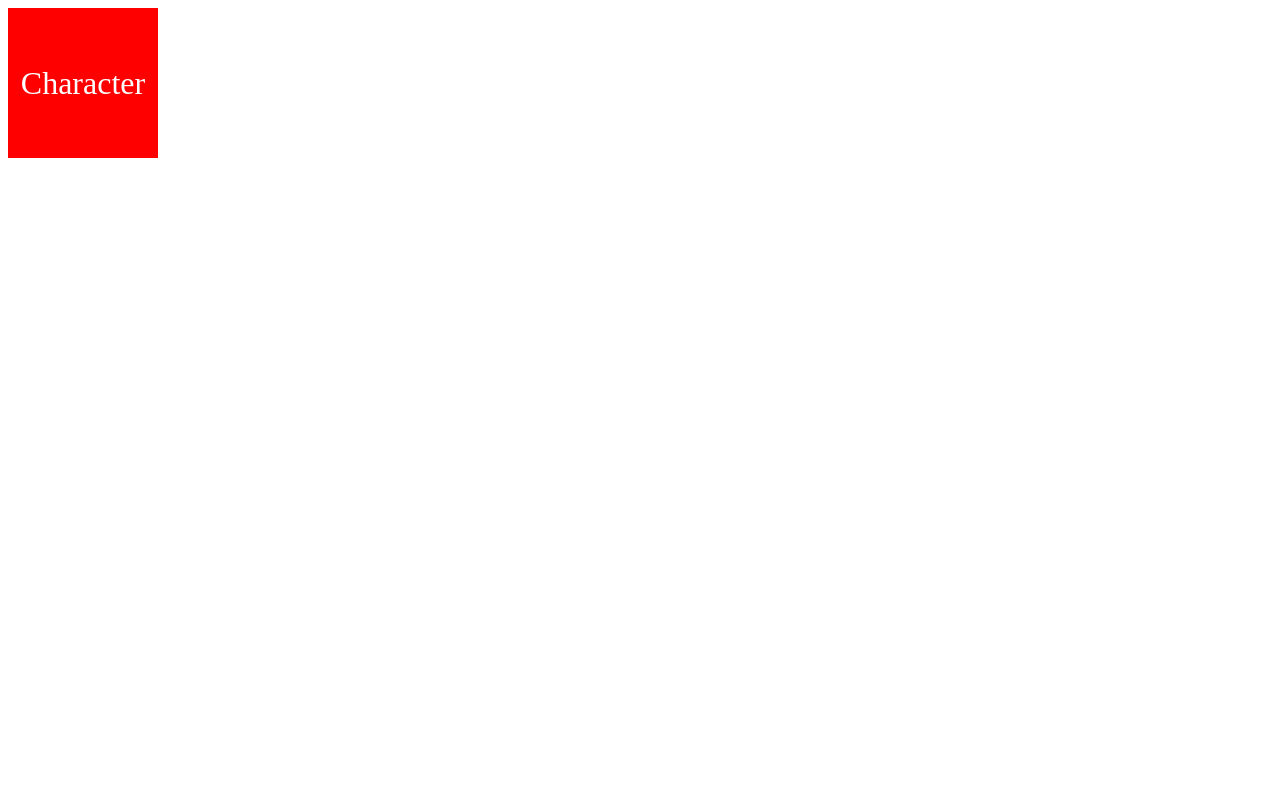
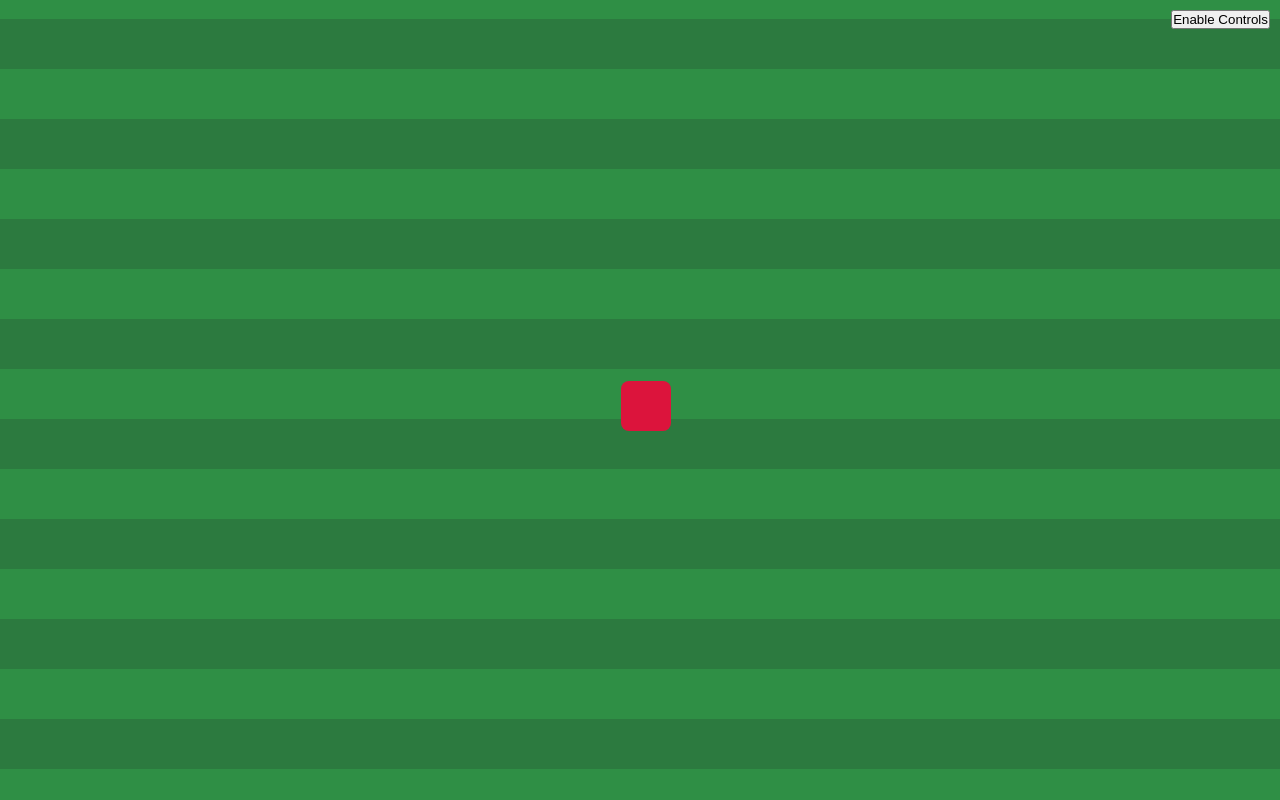
Before and after one commit to DataCrux08/Vibe_Projects, a plain HTML site: page Game/index.html in a window 1280 px wide. Drawn offline with Linux system fonts and the light colour scheme.

Commit message:
This is just a skeleton but we'll Work something into it

```diff
--- a/Game/index.html
+++ b/Game/index.html
@@ -1,15 +1,28 @@
 <!DOCTYPE html>
 <html lang="en">
 <head>
-    <meta charset="UTF-8">
-    <meta name="viewport" content="width=device-width, initial-scale=1.0">
-    <title>Game</title>
-    <link rel="stylesheet" href="style.css">
+  <meta charset="UTF-8" />
+  <title>JS Camera Follow Game</title>
+  <link rel="stylesheet" href="style.css" />
 </head>
 <body>
-    <div id = "myBox">
-        Character
-    </div>
-    <script src="script.js"></script>
+
+<div id="viewport">
+  <div id="world">
+    <div id="player"></div>
+  </div>
+</div>
+
+<!-- MOBILE CONTROLS -->
+<div id="controls">
+  <button data-dir="up">⬆</button><br />
+  <button data-dir="left">⬅</button>
+  <button data-dir="down">⬇</button>
+  <button data-dir="right">➡</button>
+</div>
+
+<button id="toggleControls">Enable Controls</button>
+
+<script src="script.js"></script>
 </body>
 </html>
--- a/Game/script.js
+++ b/Game/script.js
@@ -1,30 +1,94 @@
-const box = document.getElementById('myBox');
-const moveAmount = 10;
-let x = 0;
-let y = 0;
-document.addEventListener('keydown',event => {
-    box.style.backgroundColor = 'blue';
+const viewport = document.getElementById('viewport');
+const world = document.getElementById('world');
+const player = document.getElementById('player');
+const controls = document.getElementById('controls');
+const toggleBtn = document.getElementById('toggleControls');
+
+/* MAP CONSTANTS */
+const MAP_WIDTH = 2000;
+const MAP_HEIGHT = 2000;
+
+/* PLAYER */
+const PLAYER_SIZE = 50;
+const SPEED = 5;
+
+let playerX = 1000;
+let playerY = 1000;
+
+/* CAMERA */
+let camX = 0;
+let camY = 0;
+
+/* INPUT STATE */
+const keys = {};
+
+/* ---------------- INPUT ---------------- */
+
+// Keyboard
+document.addEventListener('keydown', e => keys[e.key] = true);
+document.addEventListener('keyup', e => keys[e.key] = false);
+
+// Mobile buttons
+document.querySelectorAll('#controls button').forEach(btn => {
+  btn.addEventListener('pointerdown', () => move(btn.dataset.dir));
 });
-document.addEventListener('keyup',event => {
-    box.style.backgroundColor = 'red';
+
+// Toggle mobile controls
+toggleBtn.addEventListener('click', () => {
+  controls.style.display =
+    controls.style.display === 'none' ? 'block' : 'none';
 });
-document.addEventListener('keydown',event =>{
-    if(event.key.startsWith('Arrow')){
-        switch(event.key){
-            case 'ArrowUp':
-                y -= moveAmount;
-                break;
-            case 'ArrowDown':
-                y += moveAmount;
-                break;
-            case 'ArrowLeft':
-                x -= moveAmount;
-                break;
-            case 'ArrowRight':
-                x += moveAmount;
-                break;
-        }
-        box.style.top = `${y}px`;
-        box.style.left = `${x}px`;
-    }
-});
+
+/* ---------------- LOGIC ---------------- */
+
+function move(dir) {
+  if (dir === 'up') playerY -= SPEED;
+  if (dir === 'down') playerY += SPEED;
+  if (dir === 'left') playerX -= SPEED;
+  if (dir === 'right') playerX += SPEED;
+
+  clampPlayer();
+}
+
+function clampPlayer() {
+  playerX = Math.max(0, Math.min(playerX, MAP_WIDTH - PLAYER_SIZE));
+  playerY = Math.max(0, Math.min(playerY, MAP_HEIGHT - PLAYER_SIZE));
+}
+
+function updatePlayer() {
+  player.style.transform = `translate(${playerX}px, ${playerY}px)`;
+}
+
+function updateCamera() {
+  const vw = viewport.clientWidth;
+  const vh = viewport.clientHeight;
+
+  let targetX = playerX + PLAYER_SIZE / 2 - vw / 2;
+  let targetY = playerY + PLAYER_SIZE / 2 - vh / 2;
+
+  targetX = Math.max(0, Math.min(targetX, MAP_WIDTH - vw));
+  targetY = Math.max(0, Math.min(targetY, MAP_HEIGHT - vh));
+
+  camX += (targetX - camX) * 0.1;
+  camY += (targetY - camY) * 0.1;
+
+  world.style.transform = `translate(${-camX}px, ${-camY}px)`;
+}
+
+/* ---------------- GAME LOOP ---------------- */
+
+function handleKeyboard() {
+  if (keys.ArrowUp) move('up');
+  if (keys.ArrowDown) move('down');
+  if (keys.ArrowLeft) move('left');
+  if (keys.ArrowRight) move('right');
+}
+
+function gameLoop() {
+  handleKeyboard();
+  updatePlayer();
+  updateCamera();
+  requestAnimationFrame(gameLoop);
+}
+
+gameLoop();
--- a/Game/style.css
+++ b/Game/style.css
@@ -1,13 +1,74 @@
-#myBox{
-    width: 150px;
-    height: 150px;
-    background-color: red;
-    position:relative;
-    color: white;
-    text-align: center;
-    display: flex;
-    flex-direction: column;
-    justify-content: center;
-    align-items: center;
-    font-size : 2em;
+* {
+  margin: 0;
+  padding: 0;
+  box-sizing: border-box;
 }
+
+body {
+  overflow: hidden;
+  background: #000;
+  font-family: sans-serif;
+}
+
+/* CAMERA VIEWPORT */
+#viewport {
+  width: 100vw;
+  height: 100vh;
+  overflow: hidden;
+  position: relative;
+}
+
+/* MAP (WORLD) */
+#world {
+  position: absolute;
+  width: 2000px;
+  height: 2000px;
+  background:
+    repeating-linear-gradient(
+      0deg,
+      #2c7a3f,
+      #2c7a3f 50px,
+      #2f8f45 50px,
+      #2f8f45 100px
+    ),
+    repeating-linear-gradient(
+      90deg,
+      #2c7a3f,
+      #2c7a3f 50px,
+      #2f8f45 50px,
+      #2f8f45 100px
+    );
+  border: 6px solid black;
+}
+
+/* PLAYER */
+#player {
+  position: absolute;
+  width: 50px;
+  height: 50px;
+  background: crimson;
+  border-radius: 8px;
+}
+
+/* MOBILE CONTROLS */
+#controls {
+  position: fixed;
+  bottom: 20px;
+  left: 50%;
+  transform: translateX(-50%);
+  z-index: 10;
+  display: none;
+}
+
+#controls button {
+  font-size: 24px;
+  padding: 10px;
+}
+
+/* TOGGLE BUTTON */
+#toggleControls {
+  position: fixed;
+  top: 10px;
+  right: 10px;
+  z-index: 20;
+}
```
